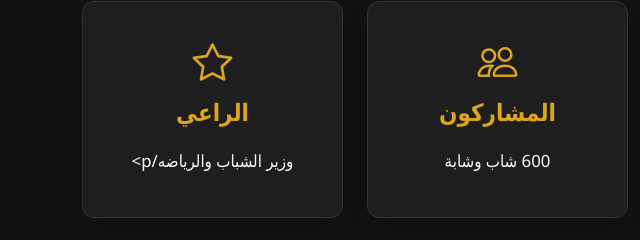
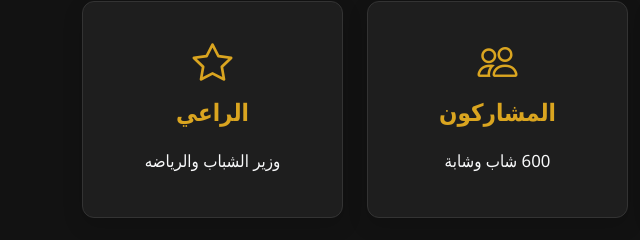
Before and after one commit to Saifahmed3993/FDAI, a plain HTML site: page index.html in a window 1280 px wide. Shown: the part 3068-3308 px from the top of the page, 0-640 px from the left. Drawn offline with nearby package versions, Linux system fonts and the light colour scheme.

Commit message:
index.html

```diff
--- a/index.html
+++ b/index.html
@@ -699,7 +699,7 @@
                         <div class="card text-center p-4">
                             <i class="bi bi-star text-accent" style="font-size: 2.5rem;"></i>
                             <h3>الراعي</h3>
-                            <p>وزير الشباب والرياضه/p>
+                            <p>وزير الشباب والرياضه</p>
                         </div>
                     </div>
                 </div>
```
